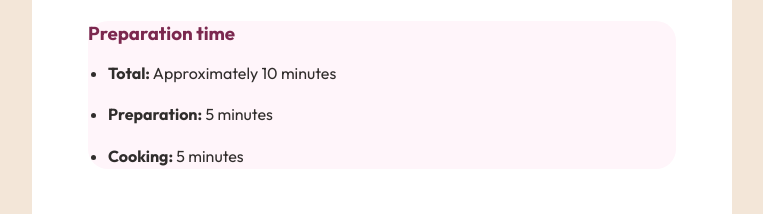
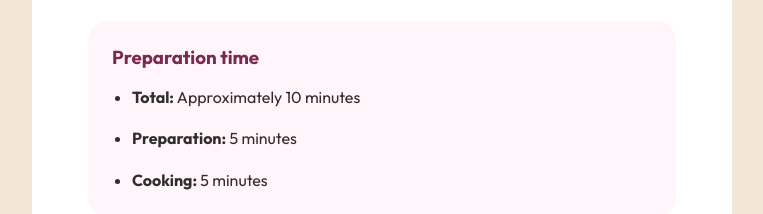
Before and after one commit to joanasouzaa/CHALLENGE-HUB-Recipe-Page, a plain HTML site: page index.html in a window 1280 px wide. Shown: the part 578-792 px from the top of the page, without its empty margins (258-1021 px from the left). Drawn offline with Linux system fonts and the light colour scheme.

Commit message:
atualizando styles

```diff
--- a/styles.css
+++ b/styles.css
@@ -43,6 +43,10 @@ h2, .instrucoes li::marker{
 p, li{
     line-height: 1.6;
     color: hsl(24, 5%, 18%);
+}
+
+.container article{
+    padding: 1.5rem;
 }
 
 .banner article{
```
